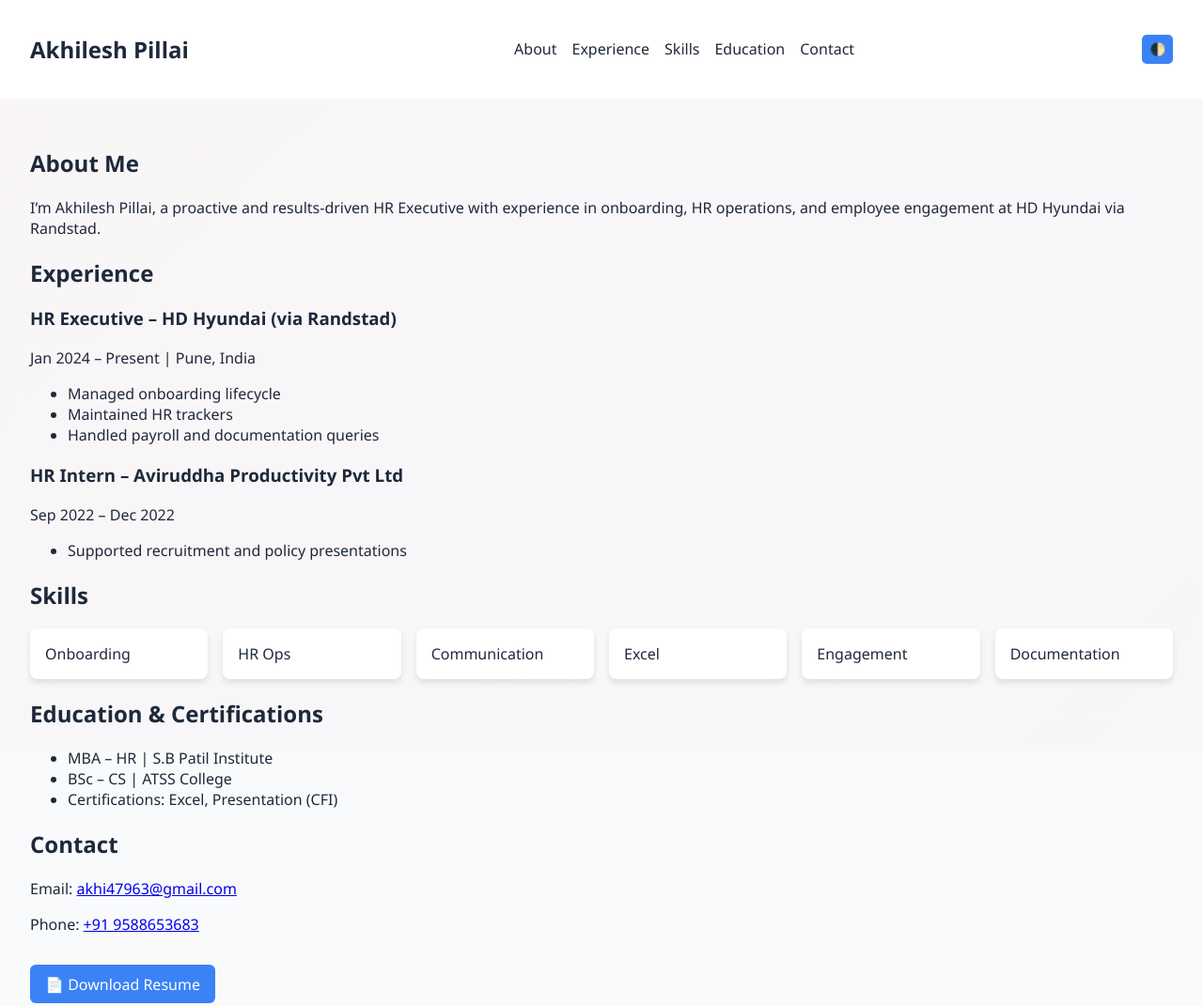
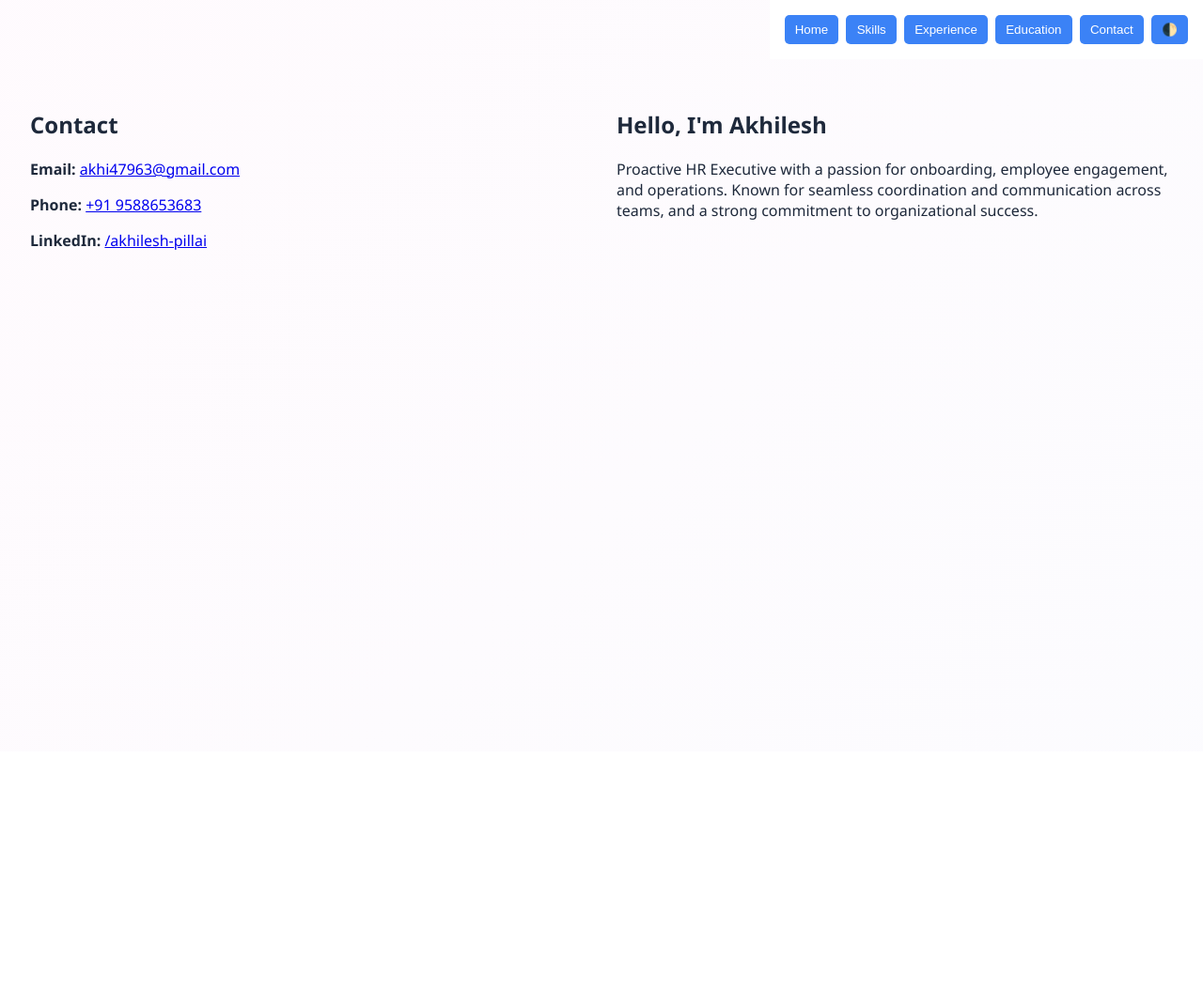
Before and after one commit to akhiiilesh01/akhiiilesh01.github.io, a plain HTML site: page index.html in a window 1280 px wide. Shown: the top 1071 px of the page at 94% size. After the commit the page ends 800 px from the top, so only its background shows below. Drawn offline with Linux system fonts and the light colour scheme.

Commit message:
Add files via upload

```diff
--- a/index.html
+++ b/index.html
@@ -9,71 +9,66 @@
 </head>
 <body>
   <div class="bg-animation"></div>
-  <header>
-    <nav>
-      <h1>Akhilesh Pillai</h1>
-      <ul>
-        <li><a href="#about">About</a></li>
-        <li><a href="#experience">Experience</a></li>
-        <li><a href="#skills">Skills</a></li>
-        <li><a href="#education">Education</a></li>
-        <li><a href="#contact">Contact</a></li>
-      </ul>
-      <button onclick="toggleMode()" class="mode-toggle">🌓</button>
-    </nav>
-  </header>
-  <main>
-    <section id="about">
-      <h2>About Me</h2>
-      <p>I’m Akhilesh Pillai, a proactive and results-driven HR Executive with experience in onboarding, HR operations, and employee engagement at HD Hyundai via Randstad.</p>
-    </section>
-    <section id="experience">
-      <h2>Experience</h2>
-      <h3>HR Executive – HD Hyundai (via Randstad)</h3>
-      <p>Jan 2024 – Present | Pune, India</p>
-      <ul>
-        <li>Managed onboarding lifecycle</li>
-        <li>Maintained HR trackers</li>
-        <li>Handled payroll and documentation queries</li>
-      </ul>
-      <h3>HR Intern – Aviruddha Productivity Pvt Ltd</h3>
-      <p>Sep 2022 – Dec 2022</p>
-      <ul>
-        <li>Supported recruitment and policy presentations</li>
-      </ul>
-    </section>
-    <section id="skills">
+  <div class="top-nav">
+    <button onclick="showSection('home')">Home</button>
+    <button onclick="showSection('skills')">Skills</button>
+    <button onclick="showSection('experience')">Experience</button>
+    <button onclick="showSection('education')">Education</button>
+    <button onclick="showSection('contact')">Contact</button>
+    <button onclick="toggleMode()">🌓</button>
+  </div>
+  <div id="home" class="section active">
+    <div class="home-container">
+      <div class="left">
+        <h2>Contact</h2>
+        <p><strong>Email:</strong> <a href="mailto:akhi47963@gmail.com">akhi47963@gmail.com</a></p>
+        <p><strong>Phone:</strong> <a href="tel:+919588653683">+91 9588653683</a></p>
+        <p><strong>LinkedIn:</strong> <a href="https://linkedin.com/in/akhilesh-pillai-8522b222a" target="_blank">/akhilesh-pillai</a></p>
+      </div>
+      <div class="right">
+        <h2>Hello, I'm Akhilesh</h2>
+        <p>Proactive HR Executive with a passion for onboarding, employee engagement, and operations. Known for seamless coordination and communication across teams, and a strong commitment to organizational success.</p>
+      </div>
+    </div>
+  </div>
+  <div id="skills" class="section">
     <h2>Skills</h2>
     <div class="cards">
       <div class="card">Onboarding</div>
       <div class="card">HR Ops</div>
-        <div class="card">Communication</div>
       <div class="card">Excel</div>
       <div class="card">Engagement</div>
-        <div class="card">Documentation</div>
     </div>
-    </section>
-    <section id="education">
-      <h2>Education & Certifications</h2>
+  </div>
+  <div id="experience" class="section">
+    <h2>Experience</h2>
+    <p>HR Executive – HD Hyundai (via Randstad)</p>
+    <ul>
+      <li>Onboarding coordination</li>
+      <li>Query resolution, reimbursements</li>
+    </ul>
+  </div>
+  <div id="education" class="section">
+    <h2>Education</h2>
     <ul>
       <li>MBA – HR | S.B Patil Institute</li>
       <li>BSc – CS | ATSS College</li>
-        <li>Certifications: Excel, Presentation (CFI)</li>
     </ul>
-    </section>
-    <section id="contact">
+  </div>
+  <div id="contact" class="section">
     <h2>Contact</h2>
     <p>Email: <a href="mailto:akhi47963@gmail.com">akhi47963@gmail.com</a></p>
     <p>Phone: <a href="tel:+919588653683">+91 9588653683</a></p>
     <a class="download" href="resume.pdf" download>📄 Download Resume</a>
-    </section>
-  </main>
-  <footer>
-    <p>© 2025 Akhilesh Pillai</p>
-  </footer>
+  </div>
   <script>
+    const sections = document.querySelectorAll('.section');
+    function showSection(id) {
+      sections.forEach(sec => sec.classList.remove('active'));
+      document.getElementById(id).classList.add('active');
+    }
     function toggleMode() {
-      document.body.classList.toggle("dark");
+      document.body.classList.toggle('dark');
       localStorage.setItem("theme", document.body.classList.contains("dark") ? "dark" : "light");
     }
     if (localStorage.getItem("theme") === "dark") {
--- a/style.css
+++ b/style.css
@@ -1,67 +1,71 @@
 
-:root {
-  --bg: #f9fafb;
-  --text: #1e293b;
-  --accent: #3b82f6;
-  --card-bg: white;
-}
-body.dark {
-  --bg: #0f172a;
-  --text: #f1f5f9;
-  --card-bg: #1e293b;
-}
 body {
   margin: 0;
   font-family: 'Segoe UI', sans-serif;
-  background: var(--bg);
-  color: var(--text);
   transition: background 0.5s, color 0.5s;
+  background: #ffffff;
+  color: #1e293b;
+}
+body.dark {
+  background: #000000;
+  color: #f1f5f9;
 }
 .bg-animation {
   position: fixed;
   top: 0; left: 0;
-  width: 100%; height: 100%;
-  background: linear-gradient(-45deg, #e3f2fd, #fce4ec, #fff3e0);
+  width: 100vw; height: 100vh;
+  z-index: -1;
+  background: linear-gradient(-45deg, #e3f2fd, #ffe7f7, #f0f0ff);
   background-size: 400% 400%;
-  animation: animate 20s ease infinite;
-  z-index: 0;
+  animation: animateBg 18s ease infinite;
   opacity: 0.2;
 }
-@keyframes animate {
-  0% { background-position: 0% 50%; }
-  50% { background-position: 100% 50%; }
-  100% { background-position: 0% 50%; }
+@keyframes animateBg {
+  0% {background-position: 0% 50%;}
+  50% {background-position: 100% 50%;}
+  100% {background-position: 0% 50%;}
 }
-nav {
-  background: var(--card-bg);
+.top-nav {
+  position: fixed;
+  top: 0;
+  right: 0;
   display: flex;
-  justify-content: space-between;
-  align-items: center;
-  padding: 1rem 2rem;
-  position: sticky;
-  top: 0;
-  z-index: 2;
+  gap: 0.5rem;
+  padding: 1rem;
+  background: rgba(255,255,255,0.9);
+  z-index: 100;
 }
-nav ul {
+body.dark .top-nav {
+  background: rgba(0,0,0,0.9);
+}
+.top-nav button {
+  background: #3b82f6;
+  border: none;
+  color: white;
+  padding: 0.5rem 0.7rem;
+  border-radius: 5px;
+  cursor: pointer;
+}
+.section {
+  display: none;
+  padding: 6rem 2rem 2rem;
+  animation: slideIn 0.6s ease;
+}
+.section.active {
+  display: block;
+}
+@keyframes slideIn {
+  from {opacity: 0; transform: translateX(50px);}
+  to {opacity: 1; transform: translateX(0);}
+}
+.home-container {
   display: flex;
-  gap: 1rem;
-  list-style: none;
+  flex-wrap: wrap;
+  gap: 2rem;
 }
-nav a {
-  color: var(--text);
-  text-decoration: none;
-}
-.mode-toggle {
-  background: var(--accent);
-  color: white;
-  border: none;
-  padding: 0.5rem;
-  border-radius: 5px;
-}
-main {
-  padding: 2rem;
-  position: relative;
-  z-index: 1;
+.left, .right {
+  flex: 1;
+  min-width: 250px;
 }
 .cards {
   display: grid;
@@ -69,31 +73,22 @@ main {
   gap: 1rem;
 }
 .card {
-  background: var(--card-bg);
+  background: #ffffff;
+  border-radius: 8px;
   padding: 1rem;
-  border-radius: 8px;
-  box-shadow: 0 4px 6px rgba(0,0,0,0.1);
-  transition: transform 0.3s;
+  text-align: center;
+  box-shadow: 0 2px 6px rgba(0,0,0,0.1);
 }
-.card:hover {
-  transform: translateY(-5px);
-  background: #e0f2fe;
-}
-.dark .card:hover {
-  background: #334155;
+body.dark .card {
+  background: #1e293b;
+  color: white;
 }
 .download {
   display: inline-block;
   margin-top: 1rem;
+  background: #3b82f6;
+  color: white;
   padding: 0.6rem 1rem;
-  background: var(--accent);
-  color: white;
   text-decoration: none;
-  border-radius: 6px;
+  border-radius: 5px;
 }
-footer {
-  text-align: center;
-  padding: 1.5rem;
-  background: var(--card-bg);
-  font-size: 0.9rem;
-}
```
Also changed, not shown: 1 other file. Lines whose indentation alone changed are shown as unchanged.
